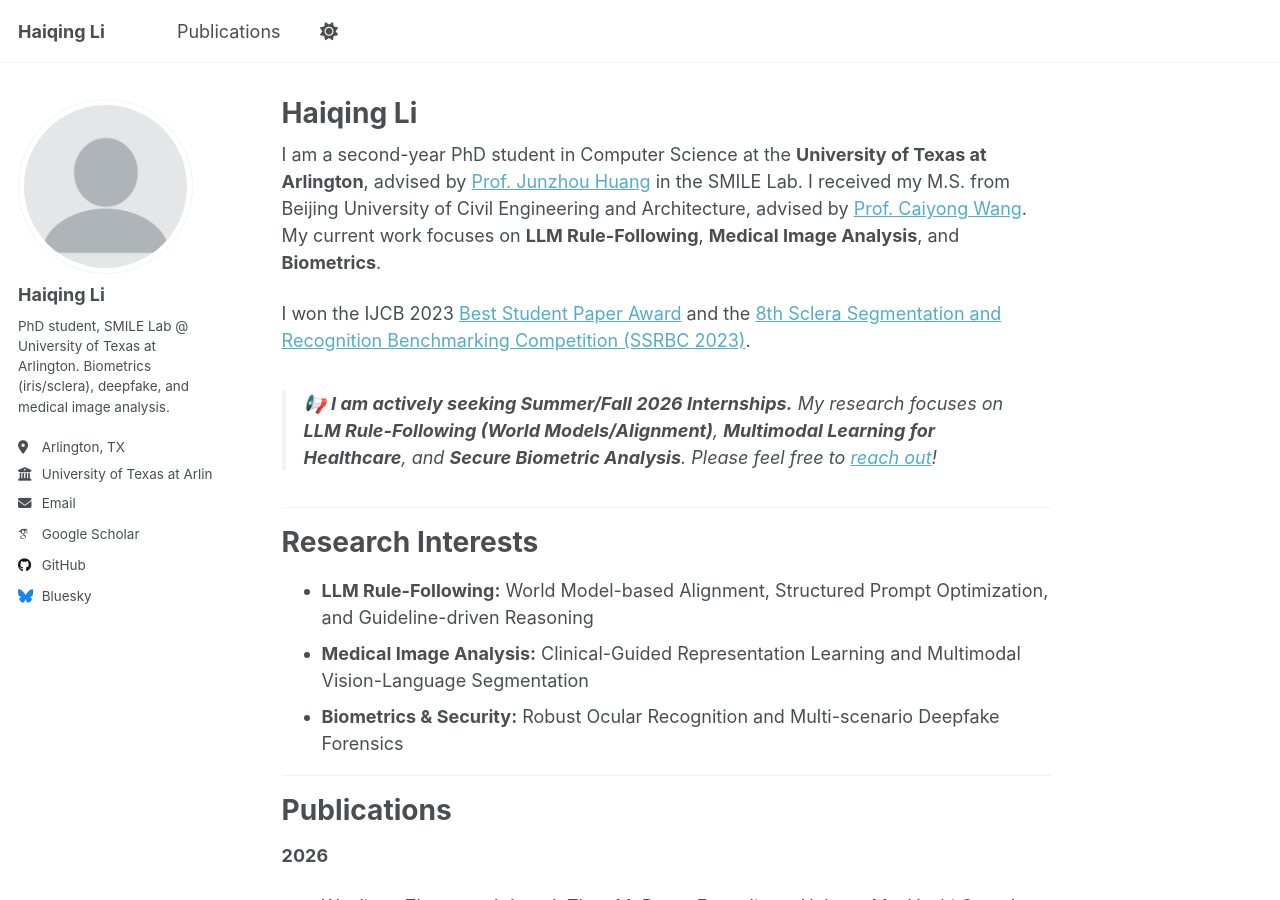
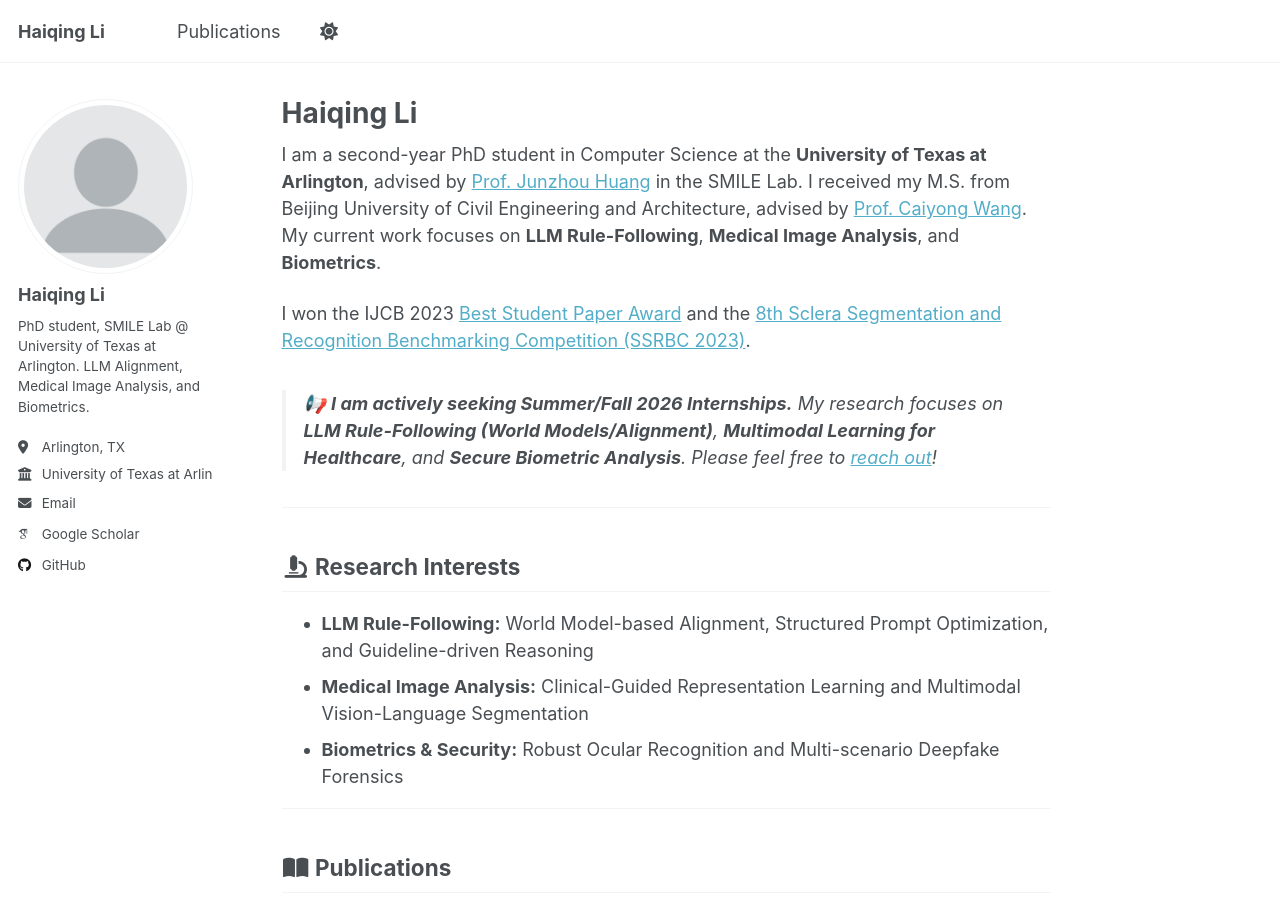
Before and after one commit to lhqqq/lhqqq.github.io, a Jekyll site: the page built from _pages/about.md, in a window 1280 px wide and 900 px high. Built offline with Jekyll 4.4.1, drawn with Linux system fonts in a browser that asks for light colours; some web fonts are replaced; a script that is not in the unit is left out.

Commit message:
Add section icons, fix sidebar bio/email/bluesky

```diff
--- a/_config.yml
+++ b/_config.yml
@@ -25,11 +25,11 @@ author:
   avatar           : "profile.png"
   name             : "Haiqing Li"
   pronouns         : # example: "she/her"
-  bio              : "PhD student, SMILE Lab @ University of Texas at Arlington. Biometrics (iris/sclera), deepfake, and medical image analysis."
+  bio              : "PhD student, SMILE Lab @ University of Texas at Arlington. LLM Alignment, Medical Image Analysis, and Biometrics."
   location         : "Arlington, TX"
   employer         : "University of Texas at Arlington"
   uri              : # URL
-  email            : "Haiqing.Li1998@outlook.com"
+  email            : "hxl9110@mavs.uta.edu"
 
   # Academic websites
   academia         : # URL
@@ -52,7 +52,7 @@ author:
 
   # Social media
   artstation       : # Username
-  bluesky          : "bsky.app" # Replace this with you Bluesky username
+  bluesky          : # Username
   facebook         : # Username
   flickr           : # Username
   foursquare       : # Username
--- a/_pages/about.md
+++ b/_pages/about.md
@@ -16,16 +16,14 @@ I won the IJCB 2023 [Best Student Paper Award](https://ijcb2023.ieee-biometrics.
 
 ---
 
-Research Interests
-======
+## <i class="fas fa-fw fa-microscope"></i> Research Interests
 - **LLM Rule-Following:** World Model-based Alignment, Structured Prompt Optimization, and Guideline-driven Reasoning
 - **Medical Image Analysis:** Clinical-Guided Representation Learning and Multimodal Vision-Language Segmentation
 - **Biometrics & Security:** Robust Ocular Recognition and Multi-scenario Deepfake Forensics
 
 ---
 
-Publications
-======
+## <i class="fas fa-fw fa-book-open"></i> Publications
 
 **2026**
 
@@ -51,8 +49,7 @@ Publications
 
 ---
 
-Research Experience
-======
+## <i class="fas fa-fw fa-flask"></i> Research Experience
 
 **Institute of Automation, Chinese Academy of Sciences (CASIA)** — Beijing, China
 *Research Intern, advised by Prof. Yunlong Wang* | Mar 2023 – Jul 2023
@@ -66,8 +63,7 @@ Research Experience
 
 ---
 
-Education
-======
+## <i class="fas fa-fw fa-graduation-cap"></i> Education
 
 - **Ph.D. in Computer Science**, University of Texas at Arlington, Sept 2024 – present
   Advisor: [Prof. Junzhou Huang](http://ranger.uta.edu/~huang/)
@@ -78,8 +74,7 @@ Education
 
 ---
 
-Teaching Experience
-======
+## <i class="fas fa-fw fa-chalkboard-user"></i> Teaching Experience
 
 - CSE 1106: Introduction to Computer Science & Engineering (Spring 2026)
 - CSE 1106: Introduction to Computer Science & Engineering (Fall 2025)
@@ -88,8 +83,7 @@ Teaching Experience
 
 ---
 
-Honors & Awards
-======
+## <i class="fas fa-fw fa-trophy"></i> Honors & Awards
 
 - **Best Student Paper Award**, IEEE International Joint Conference on Biometrics (IJCB), 2023
 - **Winner**, 8th Sclera Segmentation and Recognition Benchmarking Competition (SSRBC 2023), IJCB, 2023
@@ -101,8 +95,7 @@ Honors & Awards
 
 ---
 
-Academic Services
-======
+## <i class="fas fa-fw fa-users"></i> Academic Services
 
 **Conference Reviewer:** MICCAI 2025–2026, AAAI 2026
 
```
